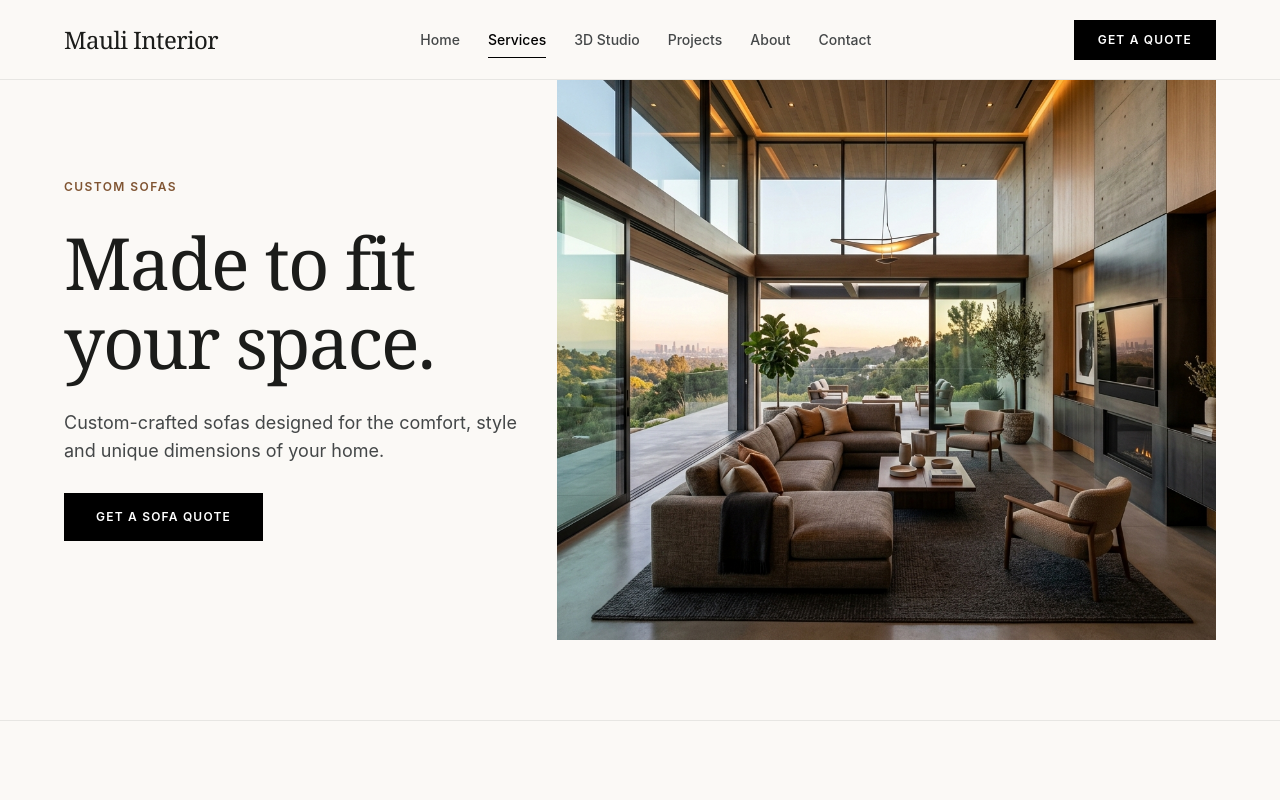
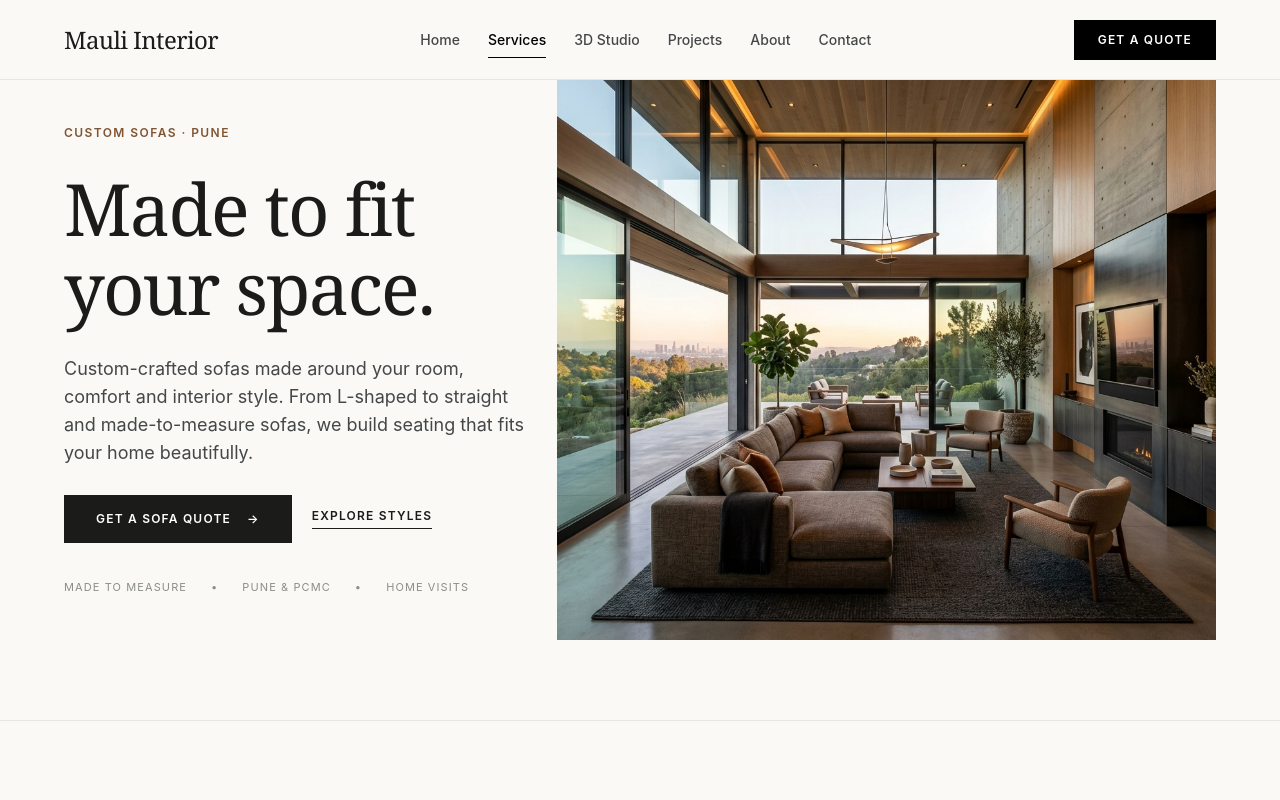
Before and after one commit to thiteswapnil1212-hue/INTERIOR-STORES-WEB, a Next.js app: page /services/sofas in a window 1280 px wide. Shown: the top 800 px of the page. Built offline with nearby package versions, Linux system fonts and the light colour scheme.

Commit message:
enhance sofa hero section for SEO and UX

```diff
--- a/src/components/sofa/SofaHero.tsx
+++ b/src/components/sofa/SofaHero.tsx
@@ -3,42 +3,68 @@ import Link from "next/link";
 
 export default function SofaHero() {
   return (
-    <section className="grid min-h-[calc(100vh-80px)] grid-cols-1 items-center gap-8 px-6 py-12 md:grid-cols-12 md:gap-8 md:px-16 md:py-20">
+    <section
+      aria-labelledby="sofa-hero-heading"
+      className="grid min-h-[calc(100vh-80px)] grid-cols-1 items-center gap-8 px-6 py-12 md:grid-cols-12 md:gap-8 md:px-16 md:py-20"
+    >
+      {/* Content */}
       <div className="order-2 flex flex-col gap-7 md:order-1 md:col-span-5">
         <p className="text-xs font-semibold uppercase tracking-[0.12em] text-[#805533]">
-          Custom Sofas
+          Custom Sofas · Pune
         </p>
 
-        <h1 className="font-serif text-5xl leading-[1.1] tracking-tight text-[#1b1c1a] md:text-6xl lg:text-7xl">
+        <h1
+          id="sofa-hero-heading"
+          className="font-serif text-5xl leading-[1.1] tracking-tight text-[#1b1c1a] md:text-6xl lg:text-7xl"
+        >
           Made to fit
           <br />
           your space.
         </h1>
 
         <p className="max-w-lg text-base leading-7 text-[#444748] md:text-lg">
-          Custom-crafted sofas designed for the comfort, style and unique
-          dimensions of your home.
+          Custom-crafted sofas made around your room, comfort and interior
+          style. From L-shaped to straight and made-to-measure sofas, we build
+          seating that fits your home beautifully.
         </p>
 
-        <div>
+        <div className="flex flex-wrap items-center gap-5">
           <Link
             href="/contact"
-            className="inline-block bg-[#000000] px-8 py-4 text-xs font-semibold uppercase tracking-[0.1em] text-white transition-colors hover:bg-[#30312f]"
+            className="inline-flex items-center gap-4 bg-[#1b1c1a] px-8 py-4 text-xs font-semibold uppercase tracking-[0.1em] text-white transition-all duration-300 hover:bg-[#805533] focus:outline-none focus:ring-2 focus:ring-[#805533] focus:ring-offset-2"
           >
             Get a Sofa Quote
+            <span aria-hidden="true">→</span>
           </Link>
+
+          <Link
+            href="#sofa-styles-heading"
+            className="border-b border-[#1b1c1a] pb-1 text-xs font-semibold uppercase tracking-[0.1em] text-[#1b1c1a] transition-colors duration-200 hover:border-[#805533] hover:text-[#805533] focus:outline-none"
+          >
+            Explore Styles
+          </Link>
+        </div>
+
+        {/* Local service information */}
+        <div className="mt-2 flex flex-wrap gap-x-6 gap-y-2 text-[11px] uppercase tracking-[0.1em] text-[#8b8d89]">
+          <span>Made to Measure</span>
+          <span>•</span>
+          <span>Pune & PCMC</span>
+          <span>•</span>
+          <span>Home Visits</span>
         </div>
       </div>
 
+      {/* Hero Image */}
       <div className="order-1 md:order-2 md:col-span-7">
-        <div className="relative h-[55vh] min-h-[420px] w-full overflow-hidden md:h-[70vh]">
+        <div className="group relative h-[55vh] min-h-[420px] w-full overflow-hidden bg-[#e9e5df] md:h-[70vh]">
           <Image
             src="/images/sofas/sofa-hero.jpg"
-            alt="Custom sofa in a modern living room by Mauli Interior"
+            alt="Custom-made sofa in a modern living room by Mauli Interior, Pune"
             fill
             priority
             sizes="(max-width: 768px) 100vw, 58vw"
-            className="object-cover"
+            className="object-cover transition-transform duration-700 ease-out group-hover:scale-[1.02]"
           />
         </div>
       </div>
```
